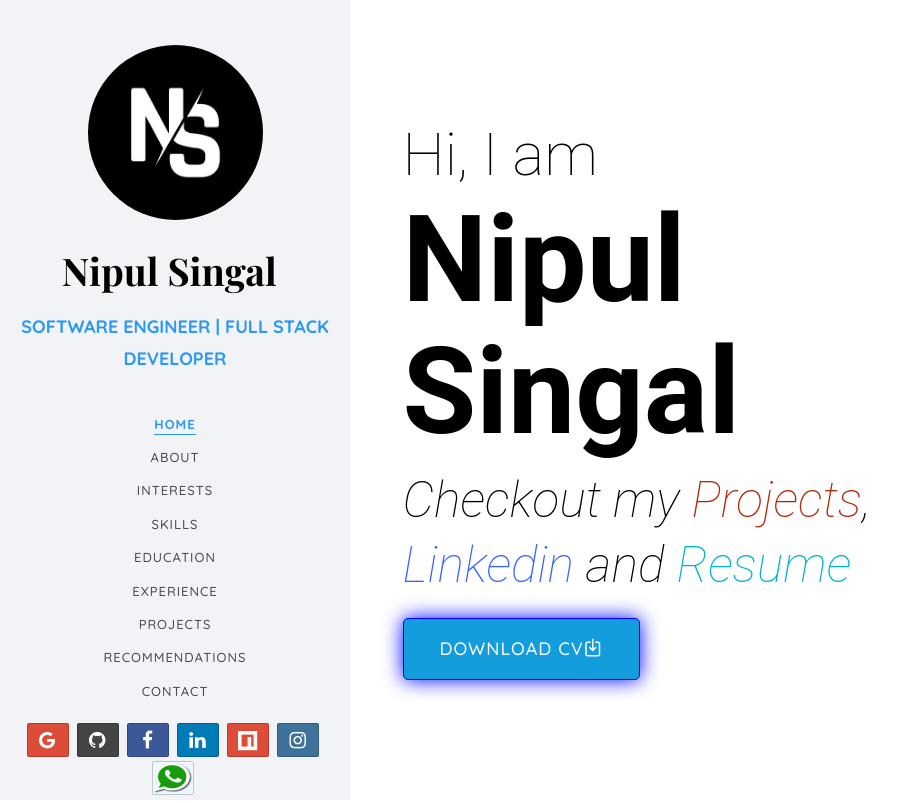
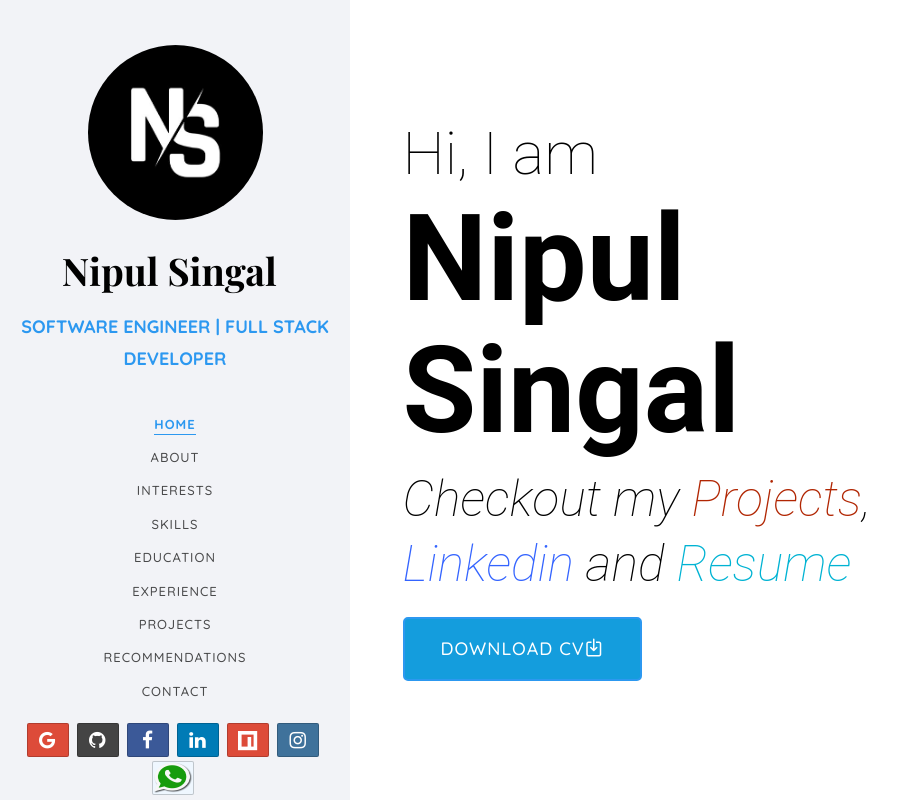
Before and after one commit to NipulSingal/Portfolio-main, a plain HTML site: page index.html in a window 1280 px wide. Shown: the top 803 px of the page, without its empty margins (0-907 px from the left). Drawn offline with nearby package versions, Linux system fonts and the light colour scheme; files whose address does not match are found by name; a web font is replaced by a local one.

Commit message:
new version

```diff
--- a/css/style.css
+++ b/css/style.css
@@ -84,7 +84,7 @@ figure {
   padding-bottom: 40px;
   float: left;
   width: 350px;
-  position: fixed;
+  position: relative;
   overflow-y: scroll;
   z-index: 1001;
   background: #f2f3f7;
@@ -395,9 +395,7 @@ figure {
                 border-radius: 5px;
                 padding: 15px 50px;
                 background: transparent;
-                border: 1px solid #00f;
-                -webkit-box-shadow: 0 0 20px rgba(0,0,255,1);
-                box-shadow: 0 0 20px rgba(0,0,255,1);
+
                 margin-top: 20px;
                 font-weight: 500;
                 font-size: 18px;
```
